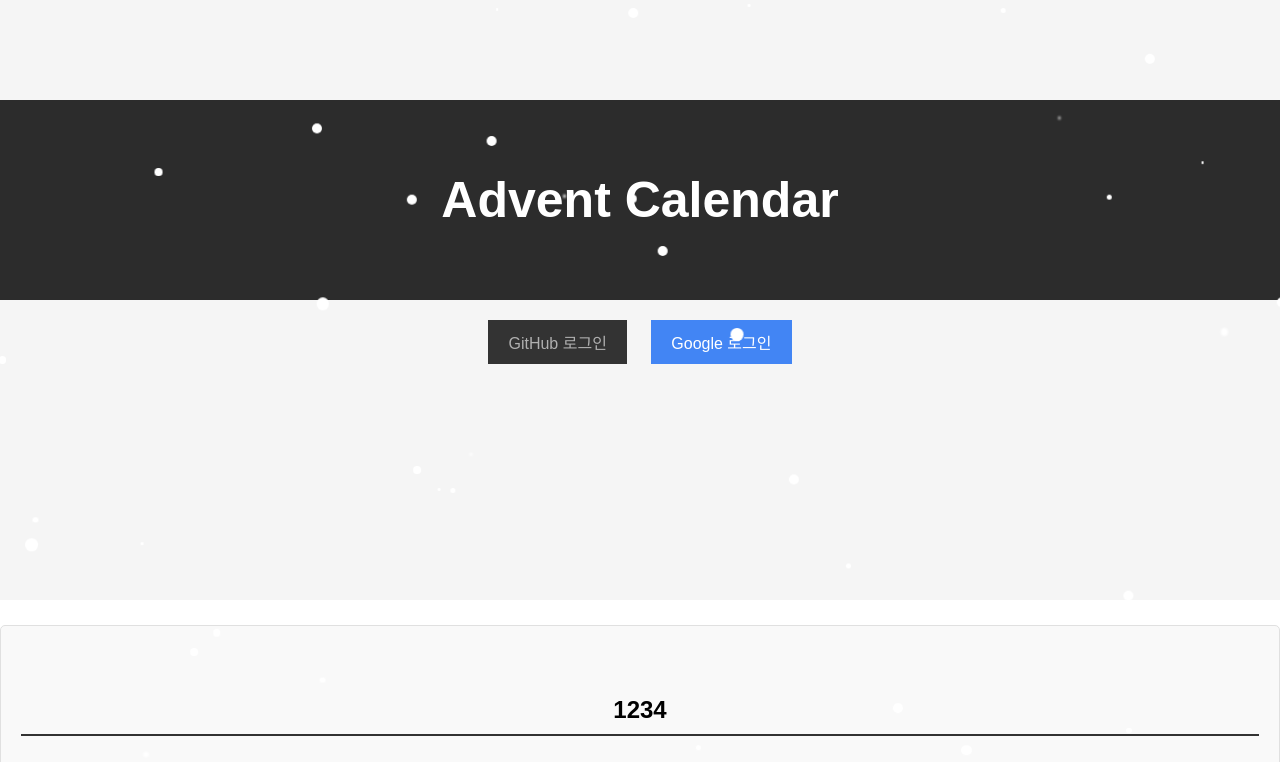
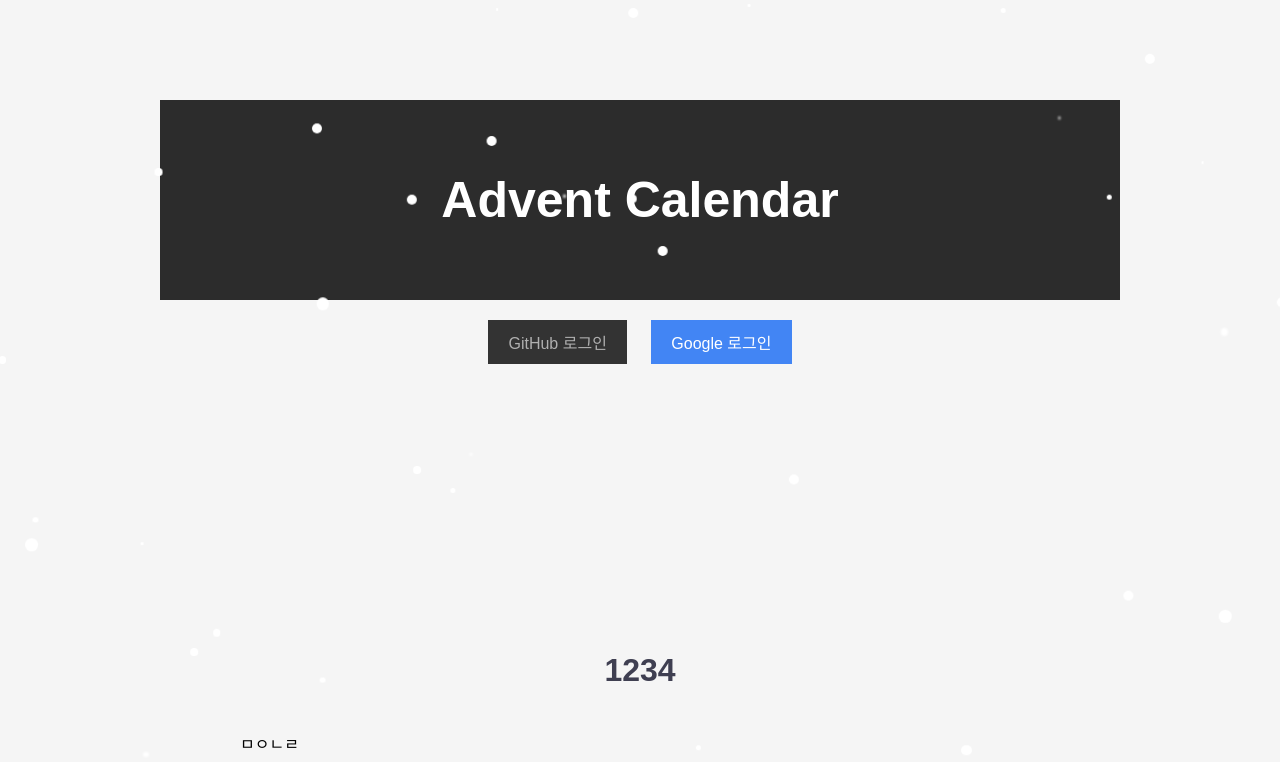
Before and after one commit to rage147-OwO/AdventCalendar, a Django app: page /calendar/14/ in a window 1280 px wide; the page is wider, and only the part inside the window is pictured. Shown: the top 762 px of that part. Run offline with Django 4.2, Linux system fonts and the light colour scheme; data comes from the database, SQL or seed files in the repository; both versions use the stored data as it was after the commit.

Commit message:
Revert "Calendar design fix"
This reverts commit 0faf50b216478f9ed46cb44fb99bc81ba96dff47.

```diff
--- a/adventcalendar/adventcalendar/settings.py
+++ b/adventcalendar/adventcalendar/settings.py
@@ -133,7 +133,6 @@ USE_I18N = True
 USE_TZ = True
 
 
-
 # Static files (CSS, JavaScript, Images)
 # https://docs.djangoproject.com/en/4.2/howto/static-files/
 
--- a/adventcalendar/calendarapp/static/main.css
+++ b/adventcalendar/calendarapp/static/main.css
@@ -1,33 +1,18 @@
-.calendar-list {
-  background-color: #f9f9f9;
-  border: 1px solid #e0e0e0;
-  padding: 20px;
-  border-radius: 5px;
-  margin-top: 20px;
-  height: 1000px;
 
 
+
+
+
+body {
+  font-size: medium;
+  background-color: #F5F5F5;
+  display: flex;
+  flex-direction: column;
   justify-content: center;
   align-items: center;
-  text-align: center;
-
-}
-
-.calendar-list h2 {
-  margin-top: 0;
-  border-bottom: 2px solid #333;
-  padding-bottom: 10px;
-  padding-top: 50px;
-
-
-}
-.modal-content{
-  display: flex;
-  justify-content: center;
-  align-items: center;
-  text-align: center;
-  margin-top: 20px;
-  height: 1000px;
+  max-width: 960px;
+  margin: 0 auto;
+  overflow-x: hidden;
 }
 
 
@@ -66,10 +51,13 @@
 }
 
 .calendar-container {
-  display: inline-block;
+  display: flex;
   flex-direction: column;
+  /* 세로로 배치하기 위해 flex-direction을 column으로 변경 */
+  justify-content: center;
+  /* 항목들을 container의 맨 위로 이동 */
   width: 100%;
-
+  max-width: 800px;
   overflow: hidden;
 }
 
@@ -81,6 +69,17 @@
 
 
 
+.title {
+  justify-content: flex-start;
+  display: flex;
+  align-items: center;
+  justify-content: center;
+  color: #3f3f51;
+  height: 50px;
+  padding: 0px 0px 0px 0px;
+  margin: 20px;
+
+}
 
 
 
@@ -96,6 +95,11 @@
 
 }
 
+
+
+.day:hover .content {
+  display: flex;
+}
 
 .content .person-name {
   color: white;
@@ -232,67 +236,6 @@
   align-items: center;
   justify-content: center;
 }
-
-
-
-
-
-
-
-
-
-
-
-
-
-
-
-
-
-
-
-
-
-
-
-
-
-
-
-
-
-
-
-
-
-
-
-
-
-
-
-
-
-
-
-
-
-
-
-
-
-
-
-
-
-
-
-
-
-
-
-
-
 
 
 
--- a/adventcalendar/calendarapp/templates/calendar.html
+++ b/adventcalendar/calendarapp/templates/calendar.html
@@ -5,6 +5,7 @@
 
 <head>
     <meta charset="UTF-8">
+    <meta name="viewport" content="width=device-width, initial-scale=1.0">
     <title>Advent Calendar</title>
     {% load static %}
     <link rel="stylesheet" href="{% static "main.css" %}">
@@ -12,7 +13,6 @@
 </head>
 
 <body>
-    <div class="calendar-list">
     <!-- #region SampleRegion -->
     <div class="snowflake"></div>
     <div class="snowflake"></div>
@@ -66,20 +66,12 @@
     <!-- #endregion -->
 
     <div class="calendar-container">
-        <h2>{{ calendar.name }}</h2>
-        <p>
-        </p>
-        <p>
-        </p>
-        <p>
-        </p>
+
+
+        <div class="title">
+            <h1>{{ calendar.name }}</h1>
+        </div>
         <p>{{ calendar.description }}</p>
-        <p>
-        </p>
-        <p>
-        </p>
-        <p>
-        </p>
         <div class="calendar">
             <div class="week">월</div>
             <div class="week">화</div>
@@ -102,24 +94,18 @@
                 {% else %}
                 <div class="content">
                     {% if day_data.person_image_url %}
-                        <a href="{{ day_data.link }}" target="_blank">
-                            <img src="{{ day_data.person_image_url }}" alt="{{ day_data.person_name }}" style="width: 100px; height: 100px;">
-                        </a>
+                    <img src="{{ day_data.person_image_url }}" alt="{{ day_data.person_name }}">
                     {% endif %}
                     {% if day_data.link %}
-                        <a href="{{ day_data.link }}" class="person-name">{{ day_data.person_name }}</a>
+                    <a href="{{ day_data.link }}" class="person-name">{{ day_data.person_name }}</a>
                     {% else %}
-                        <p class="person-name">{{ day_data.person_name }}</p>
+                    <p class="person-name">{{ day_data.person_name }}</p>
                     {% endif %}
-                    {% if user.is_authenticated %}
-                        {% if user.username == day_data.person_name %}
-                            <a href="{% url 'update_calendar_entry' calendar_id=calendar_id day=day_data.day %}">
-                                <i class="fas fa-edit"></i>
-                            </a>
-                            <a href="{% url 'delete_calendar_entry' calendar_id=calendar_id day=day_data.day %}">
-                                <i class="fas fa-trash-alt"></i>
-                            </a>
-                        {% endif %}
+
+                    <!-- Check if current user is the owner of the entry -->
+                    {% if day_data.entry_user == user %}
+                    <a href="{% url 'update_calendar_entry' day_data.entry_id %}" class="edit-btn">Edit</a>
+                    <a href="{% url 'delete_calendar_entry' day_data.entry_id %}" class="delete-btn">Delete</a>
                     {% endif %}
                 </div>
                 {% endif %}
@@ -136,37 +122,6 @@
         </div>
 
     </div>
-
-    {% for day_data in days %}
-    <div class="modal" id="modal-{{ day_data.day }}">
-        <div class="modal-content">
-            <div class="modal-header">
-                <h2>{{ day_data.day }}일</h2>
-            </div>
-            <div class="modal-body">
-                {% if day_data.person_image_url %}
-                    <img src="{{ day_data.person_image_url }}" alt="{{ day_data.person_name }}" style="max-width: 100px; max-height: 100px;">
-                {% endif %}
-                {% if day_data.link %}
-                    <a href="{{ day_data.link }}" class="person-name">{{ day_data.person_name }}</a>
-                {% else %}
-                    <p class="person-name">{{ day_data.person_name }}</p>
-                {% endif %}
-            </div>
-            <div class="modal-footer">
-                {% if user.is_authenticated %}
-                    {% if user.username == day_data.person_name %}
-                        <a href="{% url 'update_calendar_entry' calendar_id=calendar_id day=day_data.day %}">
-                            <i class="fas fa-edit"></i>
-                        </a>
-                        <a href="{% url 'delete_calendar_entry' calendar_id=calendar_id day=day_data.day %}">
-                            <i class="fas fa-trash-alt"></i>
-                        </a>
-                    {% endif %}
-                {% endif %}
-            </div>
-        </div>
-    {% endfor %}
 
 
 
@@ -288,6 +243,5 @@
     </p>
     <p>
     </p>
-    </div>
 </body>
 {% endblock %}
--- a/adventcalendar/calendarapp/templates/create_calendar_entry.html
+++ b/adventcalendar/calendarapp/templates/create_calendar_entry.html
@@ -6,5 +6,8 @@
     {% csrf_token %}
     {{ form.as_p }}
     <button type="submit">Create</button>
-  </form>s
+  </form>
+  <a href="{% url 'calendar_entry_list' calendar_id %}">Back to List</a>
+
+
 {% endblock %}
--- a/adventcalendar/calendarapp/templates/delete_calendar_entry.html
+++ b/adventcalendar/calendarapp/templates/delete_calendar_entry.html
@@ -7,4 +7,5 @@
     {% csrf_token %}
     <button type="submit">Delete</button>
   </form>
+  <a href="{% url 'calendar_entry_list' %}">Cancel</a>
 {% endblock %}
--- a/adventcalendar/calendarapp/templates/index.html
+++ b/adventcalendar/calendarapp/templates/index.html
@@ -104,11 +104,9 @@ Home - My Web App
 
 
     .calendar-list h2 {
-        text-align: center;
         margin-top: 0;
         border-bottom: 2px solid #333;
         padding-bottom: 10px;
-        padding-top: 50px;
 
 
 
--- a/adventcalendar/calendarapp/templates/update_calendar_entry.html
+++ b/adventcalendar/calendarapp/templates/update_calendar_entry.html
@@ -7,4 +7,6 @@
     {{ form.as_p }}
     <button type="submit">Save Changes</button>
   </form>
+  <a href="{% url 'calendar_entry_detail' entry.id %}">Back to Detail</a>
+  <a href="{% url 'calendar_entry_list' %}">Back to List</a>
 {% endblock %}
--- a/adventcalendar/calendarapp/urls.py
+++ b/adventcalendar/calendarapp/urls.py
@@ -11,10 +11,10 @@ urlpatterns = [
 
     # calendar_entry patterns nested under calendar
     path('calendar/<int:calendar_id>/entries/', views.calendar_entry_list, name='calendar_entry_list'),
-    path('calendar/<int:calendar_id>/entry/<int:day>/', views.calendar_entry_detail, name='calendar_entry_detail'),
+    path('calendar/<int:calendar_id>/entry/<int:entry_id>/', views.calendar_entry_detail, name='calendar_entry_detail'),
     path('calendar/<int:calendar_id>/create-entry/', views.create_calendar_entry, name='create_calendar_entry'),
-    path('calendar/<int:calendar_id>/entry/<int:day>/edit/', views.update_calendar_entry, name='update_calendar_entry'),
-    path('calendar/<int:calendar_id>/entry/<int:day>/delete/', views.delete_calendar_entry, name='delete_calendar_entry'),
+    path('calendar/<int:calendar_id>/entry/<int:entry_id>/edit/', views.update_calendar_entry, name='update_calendar_entry'),
+    path('calendar/<int:calendar_id>/entry/<int:entry_id>/delete/', views.delete_calendar_entry, name='delete_calendar_entry'),
 
     # calendar patterns
     path('create_calendar/', views.create_calendar, name='create_calendar'),
--- a/adventcalendar/calendarapp/views.py
+++ b/adventcalendar/calendarapp/views.py
@@ -41,8 +41,6 @@ def calendar_detail(request, calendar_id):
 
 @login_required
 def update_calendar(request, calendar_id):
-    if(request.user != Calendar.objects.get(id=calendar_id).creator):
-        return HttpResponseForbidden()
     calendar = get_object_or_404(Calendar, id=calendar_id, creator=request.user)
 
     if request.method == 'POST':
@@ -57,8 +55,6 @@ def update_calendar(request, calendar_id):
 
 @login_required
 def delete_calendar(request, calendar_id):
-    if(request.user != Calendar.objects.get(id=calendar_id).creator):
-        return HttpResponseForbidden()
     calendar = get_object_or_404(Calendar, id=calendar_id, creator=request.user)
 
     if request.method == 'POST':
@@ -96,7 +92,7 @@ def calendar(request, calendar_id):
     for entry in calendar_entries:
         if 0 < entry.day <= 31:
             days[entry.day - 1].update({
-                'person_name': entry.username,
+                'person_name': request.user,
                 'person_image_url': entry.user_image.url if entry.user_image else None,
                 'link': entry.link
             })
@@ -104,7 +100,7 @@ def calendar(request, calendar_id):
     return render(request, 'calendar.html', {
         'days': days,
         'calendar': calendar_obj,
-        'calendar_id': calendar_id
+        'calendar_id': calendar_id  # 여기에 calendar_id 추가
     })
 
 
@@ -131,14 +127,12 @@ def create_calendar_entry(request, calendar_id):
                 entry.user = request.user
                 entry.calendar = calendar
                 entry.save()
-                print(day)
                 request.session['recent_calendar_id'] = calendar.id
                 return redirect('calendar_detail', calendar_id=calendar_id)
     else:
         form = CalendarEntryForm()
 
     return render(request, 'create_calendar_entry.html', {'form': form, 'calendar_id': calendar_id})
-
 
 
 
@@ -153,36 +147,29 @@ def calendar_entry_list(request, calendar_id):
 
 
 @login_required
-def calendar_entry_detail(request, day):
-    entry = get_object_or_404(CalendarEntry, day=day, user=request.user)
-    return redirect(entry.link)
-
-
+def calendar_entry_detail(request, entry_id):
+    entry = get_object_or_404(CalendarEntry, id=entry_id, user=request.user)
+    return render(request, 'calendar_entry_detail.html', {'entry': entry})
 
 @login_required
-def update_calendar_entry(request, calendar_id, day):
-    if(request.user != CalendarEntry.objects.get(day=day, calendar=calendar_id).user):
-        return HttpResponseForbidden()
-    entry = get_object_or_404(CalendarEntry, day=day, user=request.user)
+def update_calendar_entry(request, calendar_id, entry_id):
+    entry = get_object_or_404(CalendarEntry, id=entry_id, user=request.user)
 
     if request.method == 'POST':
         form = CalendarEntryForm(request.POST, request.FILES, instance=entry)
         if form.is_valid():
             form.save()
-            return redirect('calendar_entry_detail', calendar_id=calendar_id, entry_id=entry.id)
+            return redirect('calendar_entry_detail', calendar_id=calendar_id, entry_id=entry_id)
     else:
         form = CalendarEntryForm(instance=entry)
 
     return render(request, 'update_calendar_entry.html', {'form': form, 'entry': entry})
 
-
 @login_required
-def delete_calendar_entry(request, calendar_id, day):
-    if(request.user != CalendarEntry.objects.get(day=day, calendar=calendar_id).user):
-        return HttpResponseForbidden()
-    entry = get_object_or_404(CalendarEntry, day=day, user=request.user)
+def delete_calendar_entry(request,calendar_id, entry_id):
+    entry = get_object_or_404(CalendarEntry, id=entry_id, user=request.user)
 
     if request.method == 'POST':
         entry.delete()
-        return redirect('calendar_entry_detail', calendar_id=calendar_id, entry_id=entry.id)
+        return redirect('calendar_entry_detail', calendar_id=calendar_id, entry_id=entry_id)
     return render(request, 'delete_calendar_entry.html', {'entry': entry, 'calendar_id': entry.calendar.id})
```
Also changed, not shown: adventcalendar/db.sqlite3.
